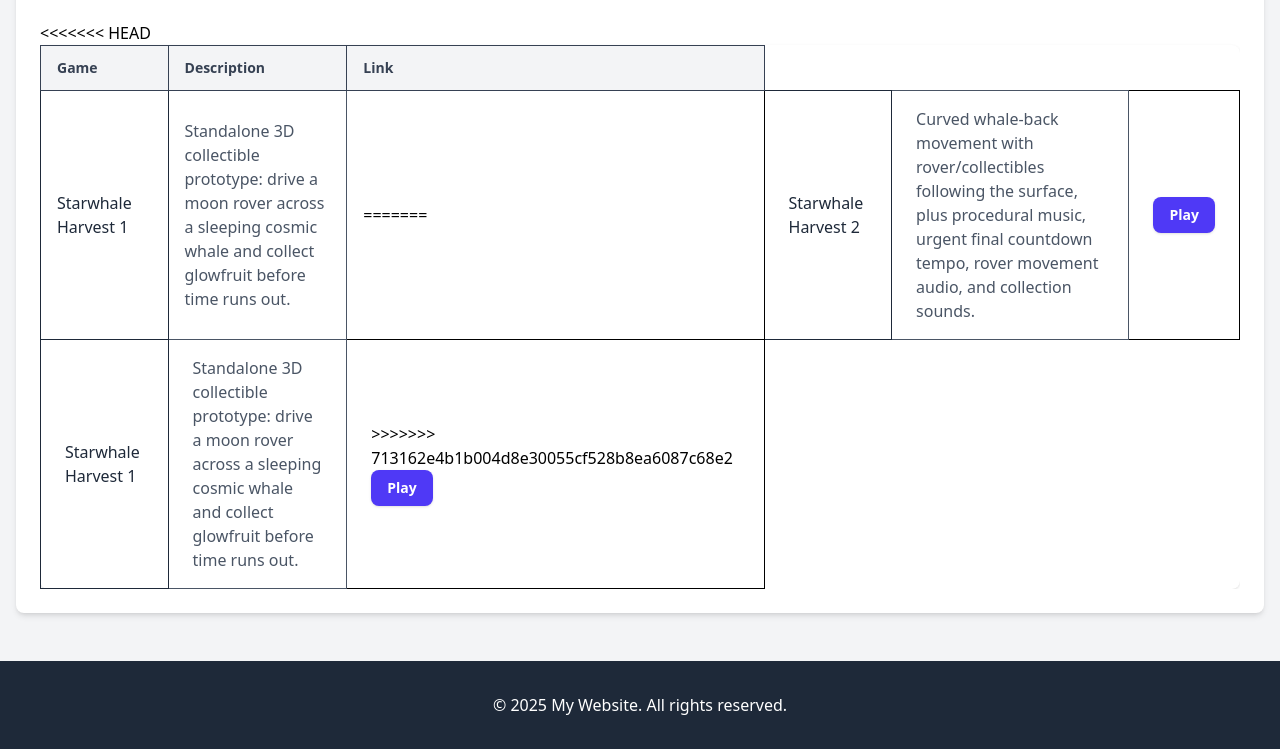
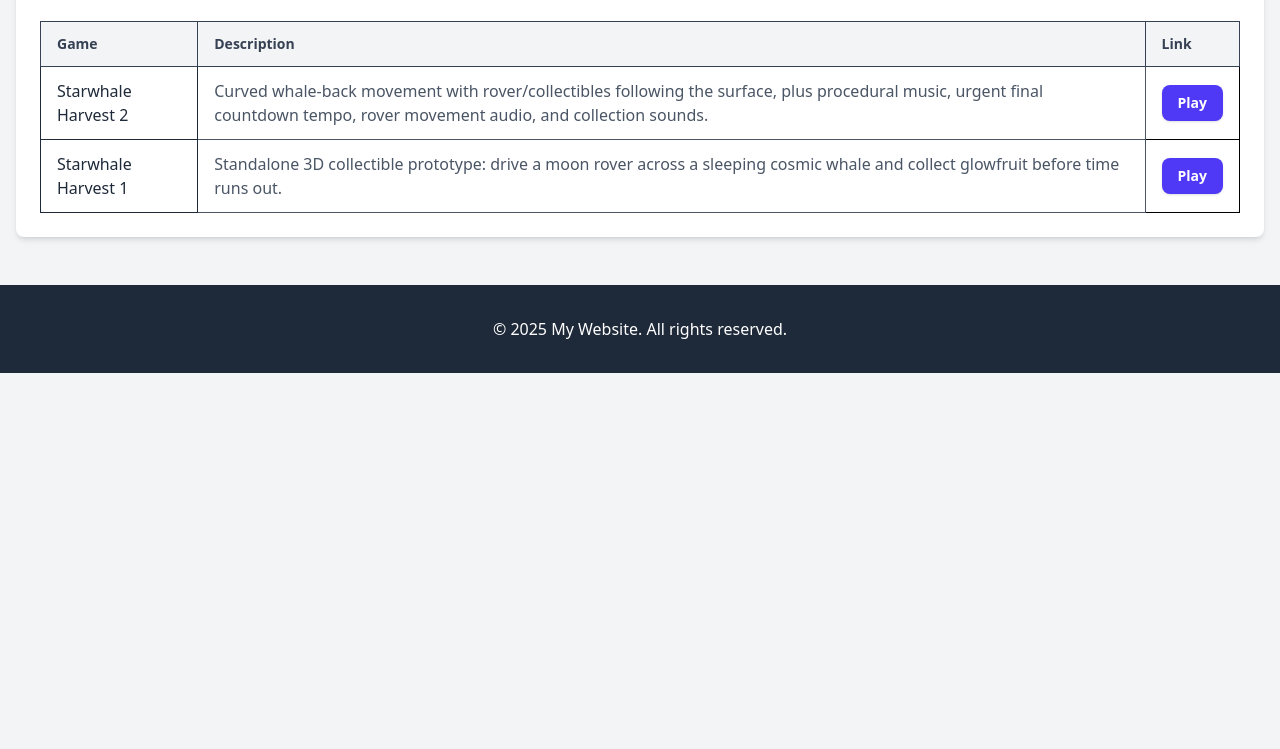
Before and after one commit to Juhok/Tailwind_Testi, a plain HTML site: page games.html in a window 1280 px wide. Shown: the part 201-950 px from the top of the page. After the commit the page ends 800 px from the top, so only its background shows below. Drawn offline with nearby package versions, Linux system fonts and the light colour scheme.

Commit message:
Fix Starwhale games table conflict

```diff
--- a/games.html
+++ b/games.html
@@ -27,24 +27,18 @@
             </thead>
             <tbody>
               <tr class="hover:bg-gray-50">
-<<<<<<< HEAD
-                <td class="border px-4 py-3 font-medium text-gray-800 whitespace-normal break-words">Starwhale Harvest 1</td>
-                <td class="border px-4 py-3 text-gray-600 whitespace-normal break-words">Standalone 3D collectible prototype: drive a moon rover across a sleeping cosmic whale and collect glowfruit before time runs out.</td>
+                <td class="border px-4 py-3 font-medium text-gray-800 whitespace-normal break-words">Starwhale Harvest 2</td>
+                <td class="border px-4 py-3 text-gray-600 whitespace-normal break-words">Curved whale-back movement with rover/collectibles following the surface, plus procedural music, urgent final countdown tempo, rover movement audio, and collection sounds.</td>
                 <td class="border px-4 py-3">
-=======
-                <td class="border px-6 py-4 font-medium text-gray-800">Starwhale Harvest 2</td>
-                <td class="border px-6 py-4 text-gray-600">Curved whale-back movement with rover/collectibles following the surface, plus procedural music, urgent final countdown tempo, rover movement audio, and collection sounds.</td>
-                <td class="border px-6 py-4">
                   <a href="games/starwhale-harvest/2/index.html" target="_blank" rel="noopener noreferrer" class="inline-flex items-center rounded-lg bg-indigo-600 px-4 py-2 text-sm font-semibold text-white shadow-sm transition hover:bg-indigo-500 focus:outline-none focus:ring-2 focus:ring-indigo-400 focus:ring-offset-2">
                     Play
                   </a>
                 </td>
               </tr>
               <tr class="hover:bg-gray-50">
-                <td class="border px-6 py-4 font-medium text-gray-800">Starwhale Harvest 1</td>
-                <td class="border px-6 py-4 text-gray-600">Standalone 3D collectible prototype: drive a moon rover across a sleeping cosmic whale and collect glowfruit before time runs out.</td>
-                <td class="border px-6 py-4">
->>>>>>> 713162e4b1b004d8e30055cf528b8ea6087c68e2
+                <td class="border px-4 py-3 font-medium text-gray-800 whitespace-normal break-words">Starwhale Harvest 1</td>
+                <td class="border px-4 py-3 text-gray-600 whitespace-normal break-words">Standalone 3D collectible prototype: drive a moon rover across a sleeping cosmic whale and collect glowfruit before time runs out.</td>
+                <td class="border px-4 py-3">
                   <a href="games/starwhale-harvest/1/index.html" target="_blank" rel="noopener noreferrer" class="inline-flex items-center rounded-lg bg-indigo-600 px-4 py-2 text-sm font-semibold text-white shadow-sm transition hover:bg-indigo-500 focus:outline-none focus:ring-2 focus:ring-indigo-400 focus:ring-offset-2">
                     Play
                   </a>
```
